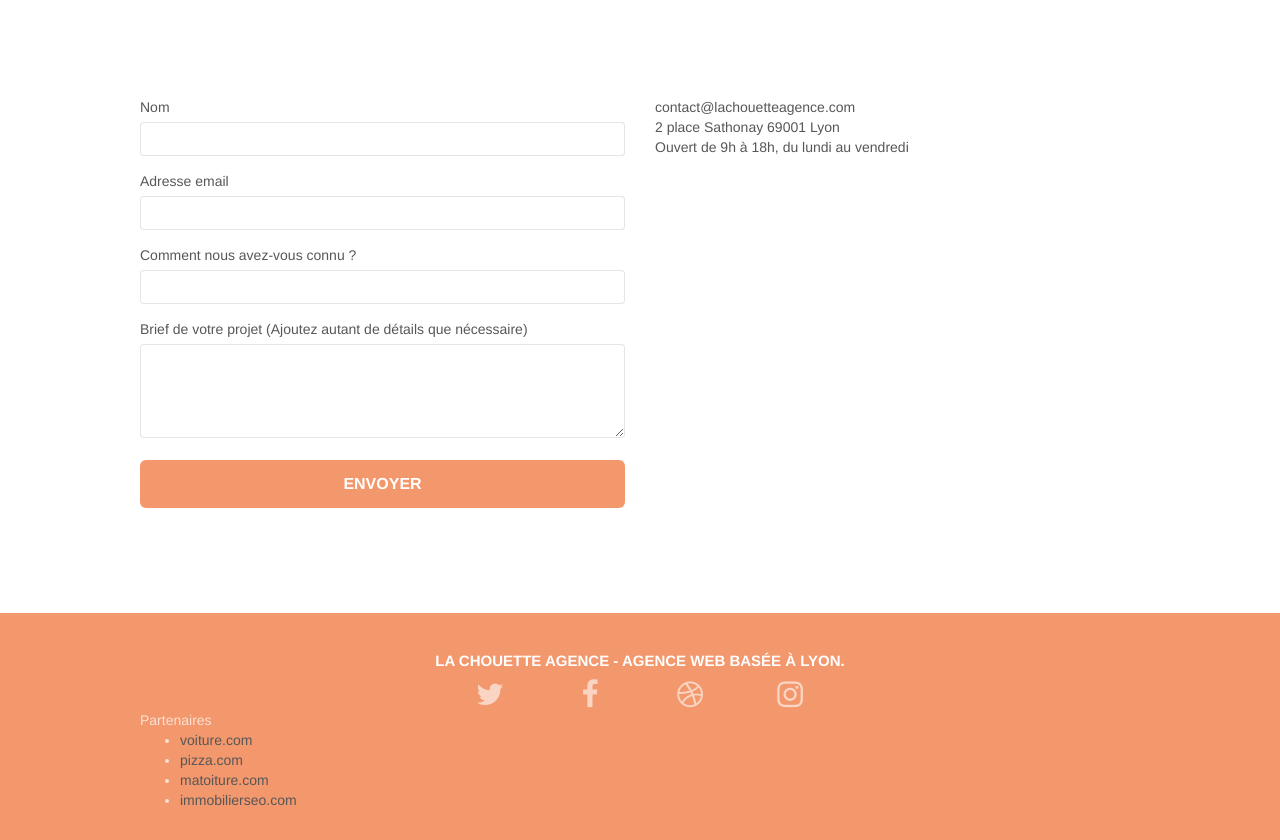
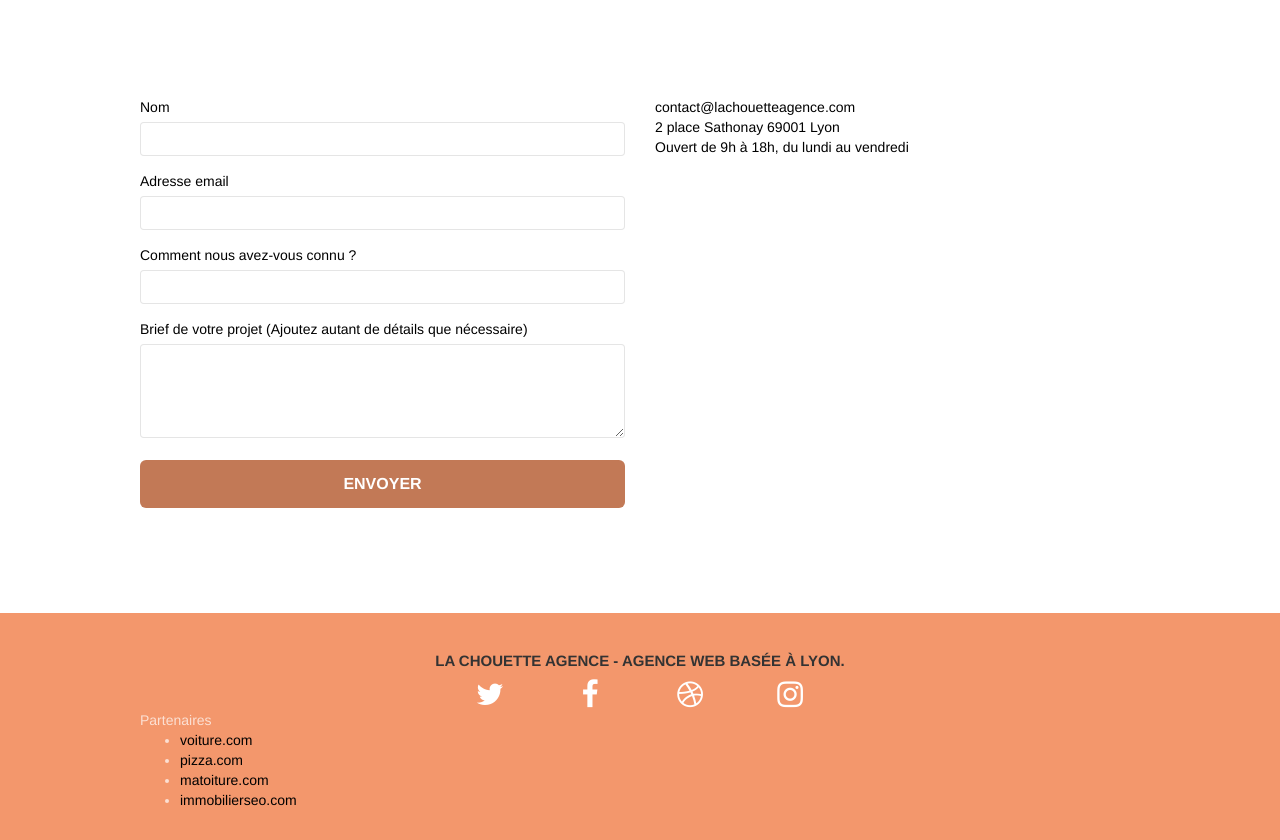
Before and after one commit to Riton963/P4_SEO, a plain HTML site: page contact.html in a window 1280 px wide. Shown: the part 407-1247 px from the top of the page. Drawn offline with Linux system fonts and the light colour scheme.

Commit message:
contrast

```diff
--- a/contact.html
+++ b/contact.html
@@ -1,5 +1,5 @@
 <!DOCTYPE html>
-<html lang="Default">
+<html lang="fr-FR">
   <head>
     <meta charset="utf-8" />
     <meta
@@ -170,7 +170,7 @@
           <div class="container bloc-sm">
             <div class="row">
               <div class="col-sm-12">
-                <h3 class="text-center white">
+                <h3 class="text-center">
                   La chouette agence - Agence web basée à Lyon.
                 </h3>
                 <div class="row row-no-gutters social">
--- a/style.css
+++ b/style.css
@@ -141,7 +141,7 @@ a:hover {
 .d-bloc h5 a,
 .d-bloc h6 a,
 .d-bloc p a {
-  color: rgba(255, 255, 255, 0.6);
+  color: white;
 }
 
 .d-bloc .a-btn:hover,
@@ -661,7 +661,7 @@ label,
 a {
   font-family: 'helvetica';
   font-weight: 400;
-  color: #575757 !important;
+  color: black !important;
 }
 
 .container {
@@ -776,10 +776,6 @@ h4 {
   background-color: #ffffff;
 }
 
-.bgc-dark-slate-blue {
-  background-color: #364577;
-}
-
 .bgc-atomic-tangerine {
   background-color: #f3976c;
 }
@@ -789,12 +785,12 @@ h4 {
 }
 
 .btn-atomic-tangerine {
-  background: #f3976c;
-  color: #ffffff !important;
+  background: #c27956;
+  color: white !important;
 }
 
 .btn-atomic-tangerine:hover {
-  background: #c27956 !important;
+  background: #f3976c !important;
   color: #ffffff !important;
 }
 
```
Also changed, not shown: index.html (+1 -1 lines).
